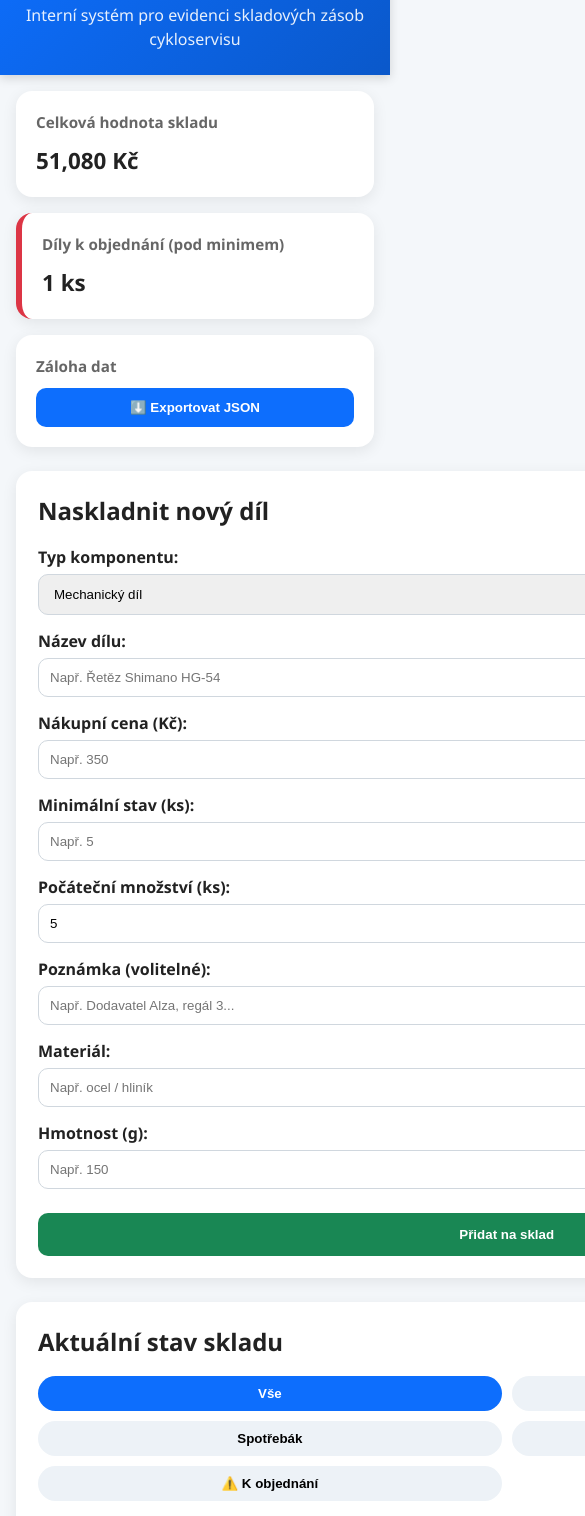
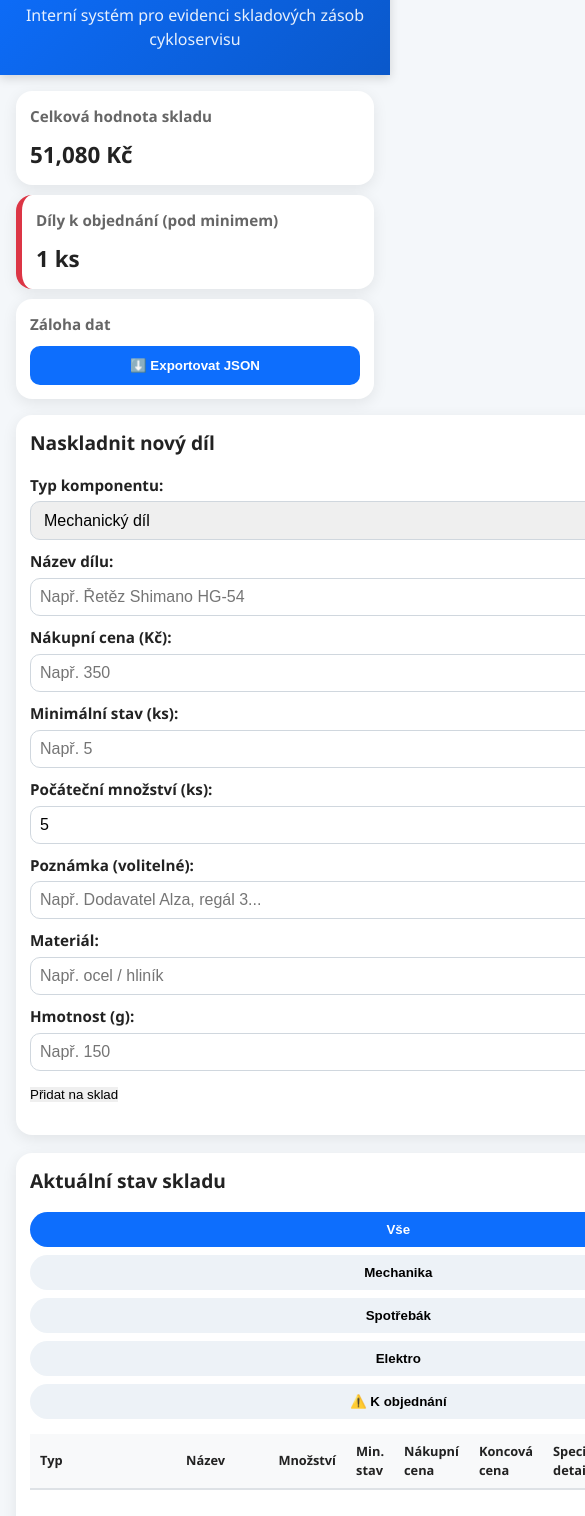
Before and after one commit to kamenoos/zaverecny_prjkt_cykloservis, a plain HTML site: page index.html in a window 390 px wide. Shown: the part 63-1579 px from the top of the page, 585 px wide, since content can reach past the window. Drawn offline with Linux system fonts and the light colour scheme.

Commit message:
Osmy commit: jeste upravene styly

```diff
--- a/style.css
+++ b/style.css
@@ -1,342 +1,89 @@
-/* ========================================
-   RESET
-======================================== */
+/* reset a zaklady - proste aby to vsude vypadalo stejne */
+* { margin: 0; padding: 0; box-sizing: border-box; }
+body { font-family: "Segoe UI", sans-serif; background: #f4f7fa; color: #222; line-height: 1.5; }
 
-* {
-    margin: 0;
-    padding: 0;
-    box-sizing: border-box;
+/* rozlozeni stranky - header a hlavni mrizka */
+header { background: linear-gradient(135deg, #0d6efd, #0a58ca); color: white; padding: 2rem; text-align: center; box-shadow: 0 3px 10px rgba(0,0,0,.15); }
+header h1 { font-size: 2rem; margin-bottom: 0.4rem; }
+header p { opacity: 0.9; }
+
+.hlavni-kontejner { max-width: 1600px; margin: auto; padding: 1.5rem; }
+/* bacha na minmax, drzi tabulku na uzde aby nerozbila celou stranku */
+.obsah-mrizka { display: grid; grid-template-columns: 340px minmax(0, 1fr); gap: 24px; align-items: start; }
+
+/* karty pro statistiky a hlavni panely */
+.statistiky-sekce { display: grid; grid-template-columns: repeat(auto-fit, minmax(220px, 1fr)); gap: 16px; margin-bottom: 24px; }
+.karta-statistika { background: white; border-radius: 16px; padding: 20px; box-shadow: 0 4px 15px rgba(0,0,0,.08); }
+.karta-statistika h3 { font-size: 0.95rem; color: #666; margin-bottom: 0.6rem; }
+.karta-statistika p { font-size: 1.8rem; font-weight: bold; }
+.karta-statistika.kriticka { border-left: 6px solid #dc3545; }
+
+.formular-sekce, .tabulka-sekce { background: white; border-radius: 16px; padding: 22px; box-shadow: 0 4px 15px rgba(0,0,0,.08); }
+.formular-sekce h2, .tabulka-sekce h2 { margin-bottom: 1rem; font-size: 1.2rem; }
+
+/* veci do formulare - at to neni nacpane na sobe */
+form { margin-bottom: 1rem; }
+form label { display: block; font-weight: 600; margin-bottom: 5px; font-size: 0.95rem; }
+input, select { width: 100%; padding: 11px; border: 1px solid #d0d7de; border-radius: 10px; font-size: 1rem; transition: 0.2s; }
+input:focus, select:focus { outline: none; border-color: #0d6efd; box-shadow: 0 0 0 4px rgba(13,110,253,.15); }
+.skryty { display: none !important; }
+
+/* hlavni tlacitka pod formularem a export */
+button { cursor: pointer; border: none; transition: 0.2s; }
+.btn-odeslat { width: 100%; padding: 12px; background: #198754; color: white; font-weight: bold; margin-top: 10px; border-radius: 10px; }
+#btn-odeslat:hover { background: #157347; }
+.btn-export { width: 100%; padding: 12px; background: #0d6efd; color: white; font-weight: 600; border-radius: 10px; }
+.btn-export:hover { background: #0b5ed7; }
+
+/* filtry nad tabulku - hozeno do flexu at se hezky srovnaji vedle sebe */
+.filtry-boxy { display: flex; flex-wrap: wrap; gap: 10px; margin-bottom: 15px; }
+.btn-filtr { padding: 8px 16px; border-radius: 999px; background: #edf2f7; font-weight: 600; }
+.btn-filtr:hover { background: #dce6f5; }
+.btn-filtr.aktivni { background: #0d6efd; color: white; }
+
+/* samotna tabulka at to nejak vypada */
+.tabulka-obal { overflow-x: auto; width: 100%; }
+table { width: 100%; border-collapse: collapse; min-width: 750px; background: white; font-size: 0.95rem; }
+thead { background: #f8f9fa; }
+th { text-align: left; padding: 10px 12px; border-bottom: 2px solid #dee2e6; font-weight: 600; font-size: 0.9rem; }
+td { padding: 10px 12px; border-bottom: 1px solid #ececec; vertical-align: middle; }
+tbody tr:hover { background: #f8fbff; }
+.kriticky-radek { background: #fff2f2; }
+.kriticky-radek:hover { background: #ffe7e7; }
+
+/* mala tlacitka v tabulce pro upravu a mazani - pridan padding at to neni zdeformovane */
+.btn-akce { padding: 6px 10px; margin: 2px; border-radius: 6px; background: #e9ecef; }
+.btn-akce:hover { transform: translateY(-1px); }
+.btn-edit { background: #fff4cc; }
+.btn-ulozit { background: #d1f7d6; }
+.edit-input { width: 100%; padding: 6px; border: 1px solid #ced4da; border-radius: 6px; font-size: 0.9rem; }
+
+/* responzivita pro mensi monitory a tablety */
+@media (max-width: 1024px) {
+    .obsah-mrizka { grid-template-columns: 1fr; }
+    .formular-sekce { order: -1; /* at je formular nahore nad tabulkou */ }
+    .statistiky-sekce { grid-template-columns: repeat(auto-fit, minmax(180px, 1fr)); gap: 12px; }
 }
 
-body {
-    font-family: "Segoe UI", sans-serif;
-    background: #f4f7fa;
-    color: #222;
-    line-height: 1.5;
+/* responzivita pro mobily - tady se to cely trochu zmensi at se to vejde */
+@media (max-width: 768px) {
+    header { padding: 1.5rem; }
+    header h1 { font-size: 1.5rem; }
+    .hlavni-kontejner { padding: 1rem; }
+    .obsah-mrizka { gap: 18px; }
+    .statistiky-sekce { grid-template-columns: 1fr; gap: 10px; margin-bottom: 16px; }
+    .karta-statistika { padding: 14px; }
+    .karta-statistika p { font-size: 1.4rem; }
+    .formular-sekce, .tabulka-sekce { padding: 14px; }
+    .form-skupina { margin-bottom: 10px; }
+    input, select { padding: 9px; }
+
+    /* na mobilu necham filtry naskladane pod sebou at se na ne da lepe trefit prstem */
+    .filtry-boxy { display: flex; flex-direction: column; gap: 8px; }
+    .btn-filtr { width: 100%; padding: 10px; }
+
+    table { min-width: 550px; font-size: 0.85rem; }
+    th { padding: 8px 10px; font-size: 0.8rem; }
+    td { padding: 7px 9px; }
+    .btn-akce { padding: 5px 8px; font-size: 0.75rem; }
 }
-
-/* ========================================
-   HEADER
-======================================== */
-
-header {
-    background: linear-gradient(135deg, #0d6efd, #0a58ca);
-    color: white;
-    padding: 2rem;
-    text-align: center;
-    box-shadow: 0 3px 10px rgba(0,0,0,.15);
-}
-
-header h1 {
-    font-size: 2rem;
-    margin-bottom: .4rem;
-}
-
-header p {
-    opacity: .9;
-}
-
-/* ========================================
-   LAYOUT
-======================================== */
-
-.hlavni-kontejner {
-    max-width: 1600px;
-    margin: auto;
-    padding: 1.5rem;
-}
-
-.obsah-mrizka {
-    display: grid;
-    grid-template-columns: 340px 1fr;
-    gap: 24px;
-    align-items: start;
-}
-
-/* ========================================
-   STATISTIKY
-======================================== */
-
-.statistiky-sekce {
-    display: grid;
-    grid-template-columns: repeat(auto-fit,minmax(220px,1fr));
-    gap: 16px;
-    margin-bottom: 24px;
-}
-
-.karta-statistika {
-    background: white;
-    border-radius: 16px;
-    padding: 20px;
-    box-shadow: 0 4px 15px rgba(0,0,0,.08);
-}
-
-.karta-statistika h3 {
-    font-size: .95rem;
-    color: #666;
-    margin-bottom: .6rem;
-}
-
-.karta-statistika p {
-    font-size: 1.8rem;
-    font-weight: bold;
-}
-
-.karta-statistika.kriticka {
-    border-left: 6px solid #dc3545;
-}
-
-/* ========================================
-   PANELY
-======================================== */
-
-.formular-sekce,
-.tabulka-sekce {
-    background: white;
-    border-radius: 16px;
-    padding: 22px;
-    box-shadow: 0 4px 15px rgba(0,0,0,.08);
-}
-
-.formular-sekce h2,
-.tabulka-sekce h2 {
-    margin-bottom: 1rem;
-}
-
-/* ========================================
-   FORMULÁŘ
-======================================== */
-
-.form-skupina {
-    margin-bottom: 14px;
-}
-
-.form-skupina label {
-    display: block;
-    font-weight: 600;
-    margin-bottom: 5px;
-}
-
-input,
-select {
-    width: 100%;
-    padding: 11px;
-    border: 1px solid #d0d7de;
-    border-radius: 10px;
-    transition: .2s;
-}
-
-input:focus,
-select:focus {
-    outline: none;
-    border-color: #0d6efd;
-    box-shadow: 0 0 0 4px rgba(13,110,253,.15);
-}
-
-/* ========================================
-   BUTTONY
-======================================== */
-
-button {
-    cursor: pointer;
-    border: none;
-    transition: .2s;
-}
-
-#btn-odeslat {
-    width: 100%;
-    padding: 14px;
-    border-radius: 10px;
-    background: #198754;
-    color: white;
-    font-weight: bold;
-    margin-top: 10px;
-}
-
-#btn-odeslat:hover {
-    background: #157347;
-}
-
-.btn-export {
-    width: 100%;
-    padding: 12px;
-    border-radius: 10px;
-    background: #0d6efd;
-    color: white;
-    font-weight: 600;
-}
-
-.btn-export:hover {
-    background: #0b5ed7;
-}
-
-/* ========================================
-   FILTRY
-======================================== */
-
-.filtry-boxy {
-    display: flex;
-    gap: 10px;
-    flex-wrap: wrap;
-    margin-bottom: 18px;
-}
-
-.btn-filtr {
-    padding: 10px 16px;
-    border-radius: 999px;
-    background: #edf2f7;
-    font-weight: 600;
-}
-
-.btn-filtr:hover {
-    background: #dce6f5;
-}
-
-.btn-filtr.aktivni {
-    background: #0d6efd;
-    color: white;
-}
-
-/* ========================================
-   TABULKA
-======================================== */
-
-.tabulka-obal {
-    overflow-x: auto;
-}
-
-table {
-    width: 100%;
-    border-collapse: collapse;
-    min-width: 900px;
-}
-
-thead {
-    background: #f8f9fa;
-}
-
-th {
-    text-align: left;
-    padding: 14px;
-    border-bottom: 2px solid #dee2e6;
-}
-
-td {
-    padding: 12px 14px;
-    border-bottom: 1px solid #ececec;
-    vertical-align: middle;
-}
-
-tbody tr:hover {
-    background: #f8fbff;
-}
-
-/* ========================================
-   KRITICKÉ ŘÁDKY
-======================================== */
-
-.kriticky-radek {
-    background: #fff2f2;
-}
-
-.kriticky-radek:hover {
-    background: #ffe7e7;
-}
-
-/* ========================================
-   AKČNÍ TLAČÍTKA
-======================================== */
-
-.btn-akce {
-    padding: 7px 10px;
-    border-radius: 8px;
-    background: #e9ecef;
-    margin: 2px;
-}
-
-.btn-akce:hover {
-    transform: translateY(-1px);
-}
-
-.btn-edit {
-    background: #fff4cc;
-}
-
-.btn-ulozit {
-    background: #d1f7d6;
-}
-
-/* ========================================
-   INLINE EDITACE
-======================================== */
-
-.edit-input {
-    padding: 8px;
-    border-radius: 8px;
-    border: 1px solid #ced4da;
-}
-
-/* ========================================
-   SCROLLBAR
-======================================== */
-
-::-webkit-scrollbar {
-    height: 10px;
-    width: 10px;
-}
-
-::-webkit-scrollbar-thumb {
-    background: #bfc6d1;
-    border-radius: 10px;
-}
-
-/* ========================================
-   TABLET
-======================================== */
-
-@media (max-width: 1100px) {
-
-    .obsah-mrizka {
-        grid-template-columns: 1fr;
-    }
-
-    .formular-sekce {
-        order: -1;
-    }
-}
-
-/* ========================================
-   MOBIL
-======================================== */
-
-@media (max-width: 768px) {
-
-    header {
-        padding: 1.5rem;
-    }
-
-    header h1 {
-        font-size: 1.5rem;
-    }
-
-    .hlavni-kontejner {
-        padding: 1rem;
-    }
-
-    .karta-statistika p {
-        font-size: 1.4rem;
-    }
-
-    .filtry-boxy {
-        display: grid;
-        grid-template-columns: repeat(2,1fr);
-    }
-
-    .btn-filtr {
-        width: 100%;
-    }
-
-    table {
-        min-width: 750px;
-    }
-}
```
